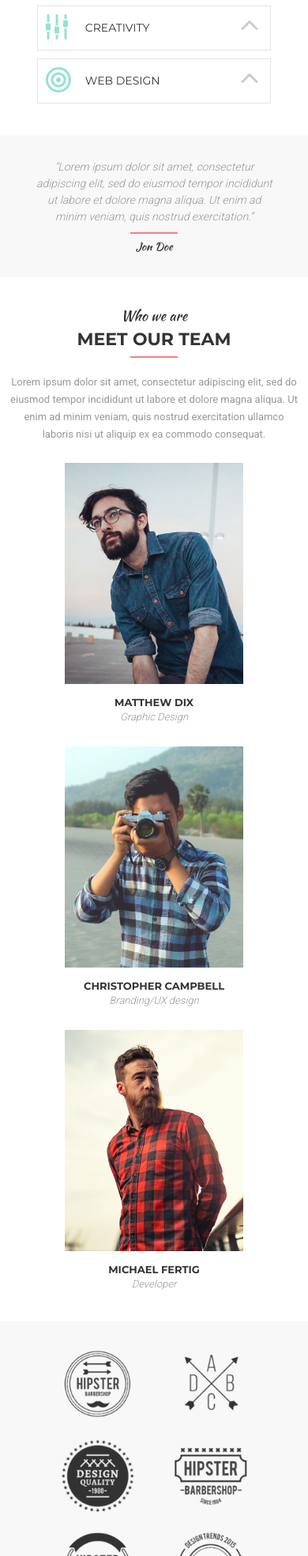
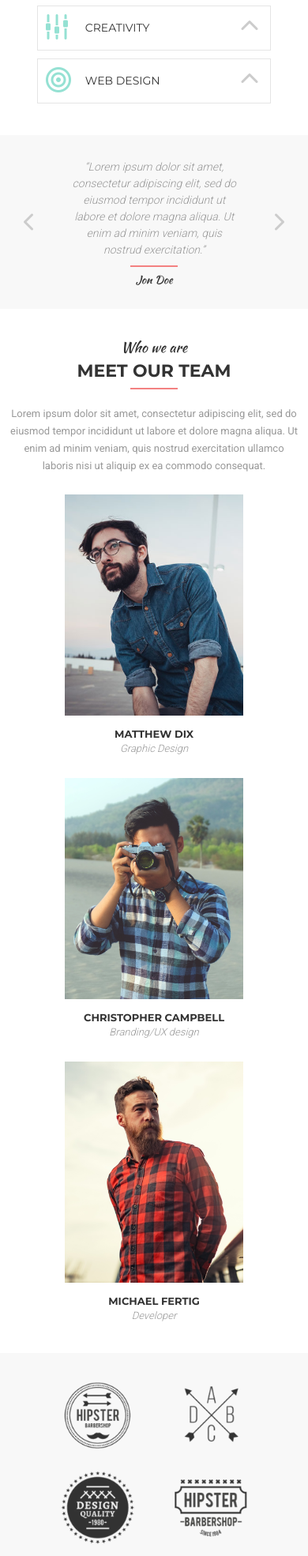
Before and after one commit to shvetskarina13/mogo-github, a plain HTML site: page index.html in a window 390 px wide. Shown: the part 3637-5607 px from the top of the page at 79% size. Drawn offline with Linux system fonts and the light colour scheme.

Commit message:
Update style.css script.js

```diff
--- a/css/style.css
+++ b/css/style.css
@@ -833,12 +833,15 @@ header ul.bar-list li p span {
 .partners-block img {
     width: 110px;
     height: auto;
-    margin-right: 99px;
-}
-.partners-block img:first-child {
+    cursor: pointer;
+}
+.partners-block a {
+   margin-right: 99px;
+}
+.partners-block a:first-child {
     margin-left: 10px;
 }
-.partners-block img:last-child {
+.partners-block a:last-child {
     margin-right: 10px;
 }
 .our-works {
@@ -1448,7 +1451,7 @@ footer p a:hover {
     .our-team-block .overlay-item p.position {
         font-size: 13px;
     }
-    .partners-block img {
+    .partners-block a {
         margin-right: 48px;
     }
     .allimage .imagehover h4 {
@@ -1692,6 +1695,8 @@ footer p a:hover {
     }
     .partners-block img {
         width: 100px;
+    }
+    .partners-block a {
         margin-right: 18px;
     }
     .container {
@@ -1918,16 +1923,16 @@ footer p a:hover {
     .partners-block img {
         width: 150px;
     }
-    .partners-block img:nth-child(odd) {
+    .partners-block a:nth-child(odd) {
         margin-right: 75px;
     }
-    .partners-block img:nth-child(even) {
+    .partners-block a:nth-child(even) {
         margin-right: 0;
     }
-    .partners-block img:first-child {
+    .partners-block a:first-child {
         margin-left: 0;
     }
-    .partners-block img:last-child {
+    .partners-block a:last-child {
         margin-right: 0;
     }
     .container {
@@ -2113,7 +2118,7 @@ footer p a:hover {
     .partners-block img {
         width: 115px;
     }
-    .partners-block img:nth-child(odd) {
+    .partners-block a:nth-child(odd) {
         margin-right: 25px;
     }
     .container {
@@ -2143,8 +2148,14 @@ footer p a:hover {
         padding: 0;
     }
     .reviews-slider-img-block .slider-item {
-        width: 300px;
-        height: 120px;
+        width: 240px;
+        height: 160px;
+    }
+    .reviews-slider-block .slider-item {
+        width: 220px;
+    }
+    .slick-list {
+        height: 160px;
     }
     .people-say-block .people-say-item {
         width: 300px;
--- a/index.html
+++ b/index.html
@@ -387,12 +387,12 @@
 	    <section class="partners-block">
 	       <div class="wrapper">
               <div class="container">
-                   <img src="images/partner-1.png" alt="partner">
-	               <img src="images/partner-2.png" alt="partner">
-	               <img src="images/partner-3.png" alt="partner">
-	               <img src="images/partner-4.png" alt="partner">
-	               <img src="images/partner-5.png" alt="partner">
-	               <img src="images/partner-6.png" alt="partner">
+                   <a href="#"><img src="images/partner-1.png" alt="partner"></a>
+	               <a href="#"><img src="images/partner-2.png" alt="partner"></a>
+	               <a href="#"><img src="images/partner-3.png" alt="partner"></a>
+	               <a href="#"><img src="images/partner-4.png" alt="partner"></a>
+	               <a href="#"><img src="images/partner-5.png" alt="partner"></a>
+	               <a href="#"><img src="images/partner-6.png" alt="partner"></a>
               </div>
 	       </div>
 	    </section>
--- a/js/main.js
+++ b/js/main.js
@@ -35,15 +35,9 @@ $('.reviews-slider').slick({
     },
     {
       breakpoint: 576,
-      settings: {
-        arrows: false
-      }
     },
     {
       breakpoint: 320,
-      settings: {
-        arrows: false
-      }
     }
   ]
 });
```
